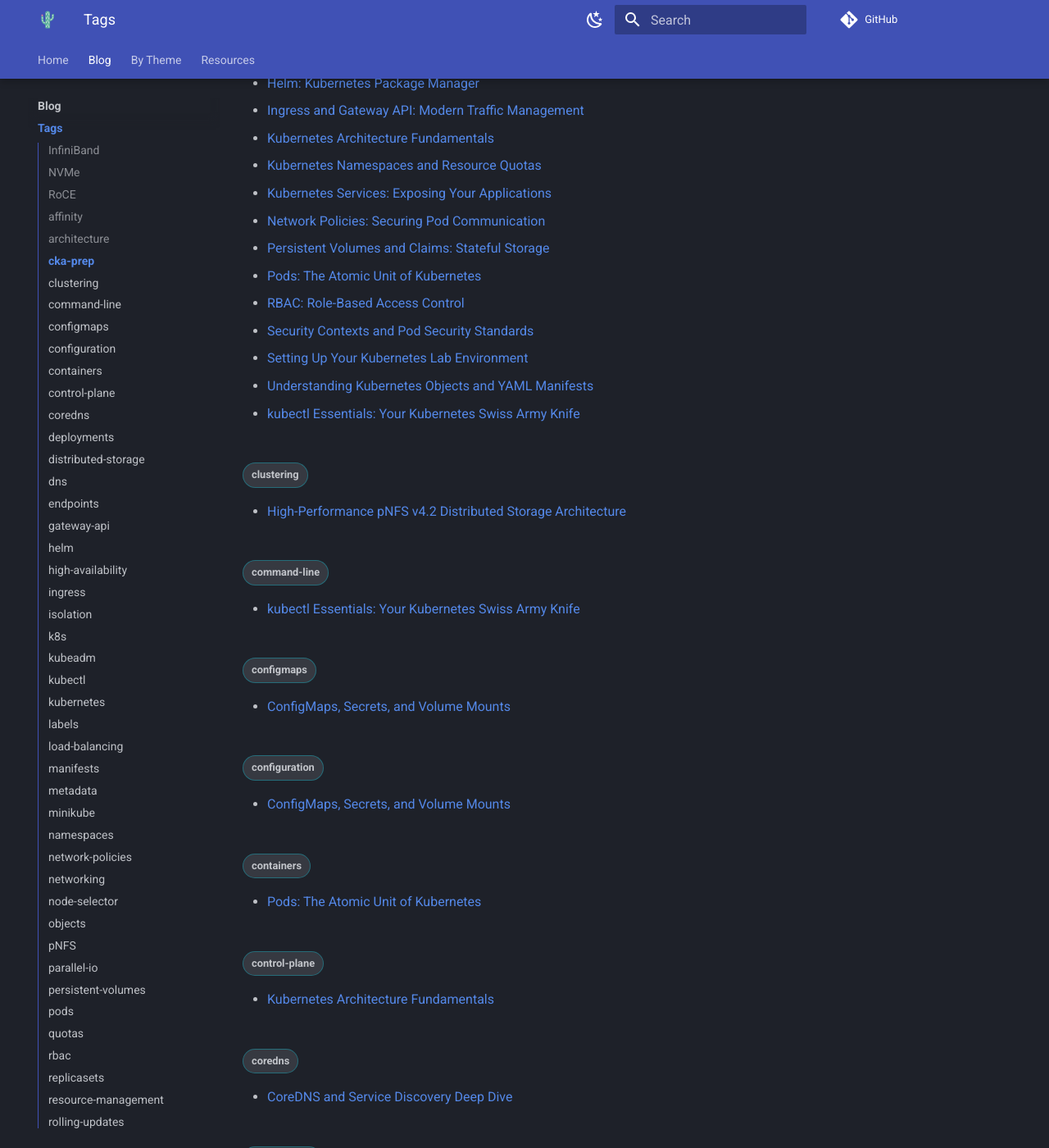
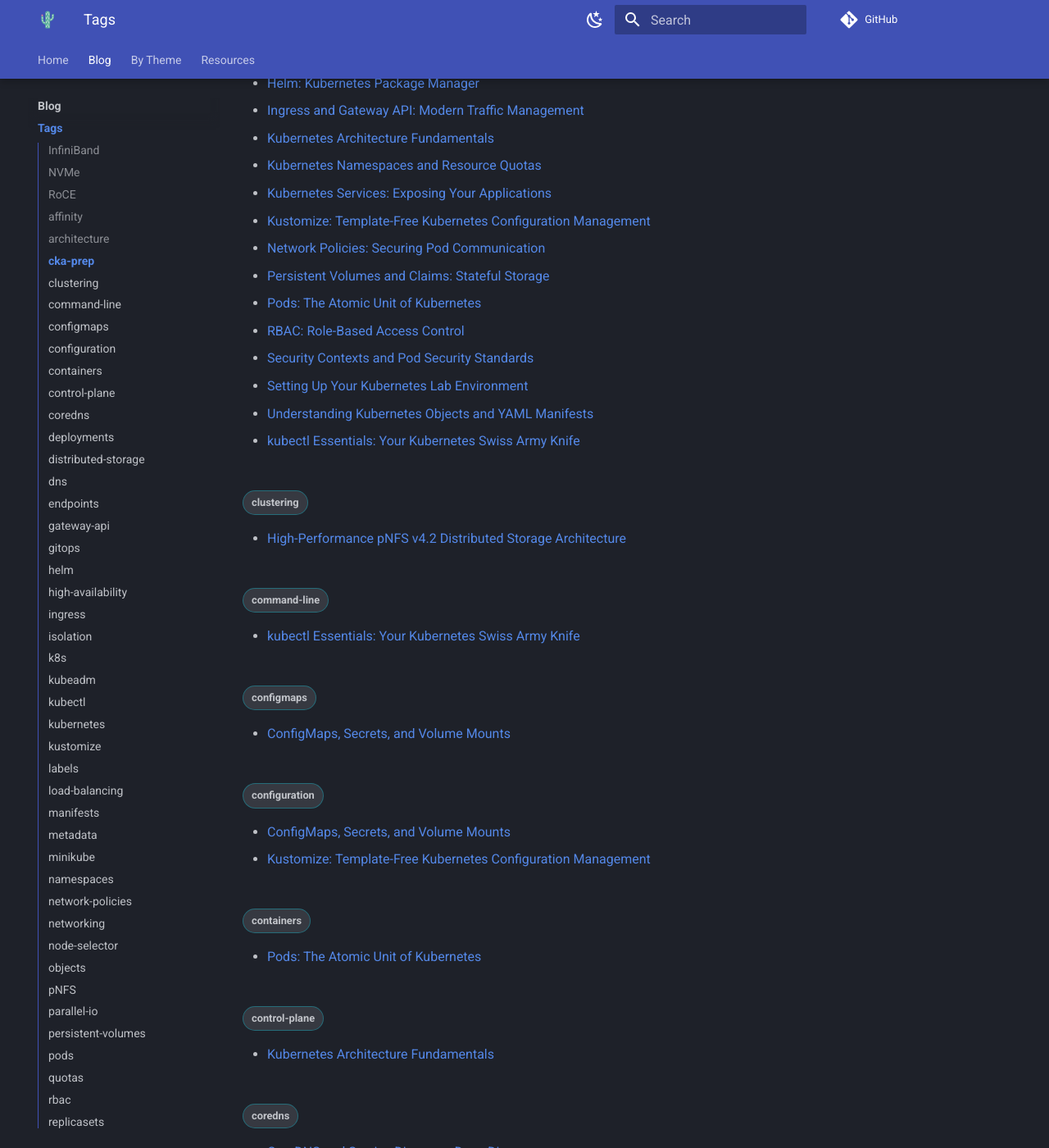
Before and after one commit to alfredojrc/digital-garden, an MkDocs documentation site: the page built from docs/blog/tags.md, in a window 1280 px wide and 1400 px high, scrolled down 1055 px. Shown: the whole window at 82% size. Built offline with MkDocs 1.6.1 and Material for MkDocs 9.7.7, drawn with Linux system fonts in a browser that asks for light colours; comment, search, counter and statistics services are not loaded; some of the changed text lies outside the part shown.

Commit message:
fix: Add gitops tag to mkdocs.yml tags_allowed
GitOps tag used in Post 19 (Kustomize) was missing from allowed tags list,
causing deployment failure.

🤖 Generated with [Claude Code](https://claude.com/claude-code)

Co-Authored-By: Claude <noreply@anthropic.com>

```diff
--- a/mkdocs.yml
+++ b/mkdocs.yml
@@ -121,6 +121,7 @@ plugins:
         - security-contexts
         - helm
         - kustomize
+        - gitops
         - troubleshooting
         - monitoring
         - security
```
